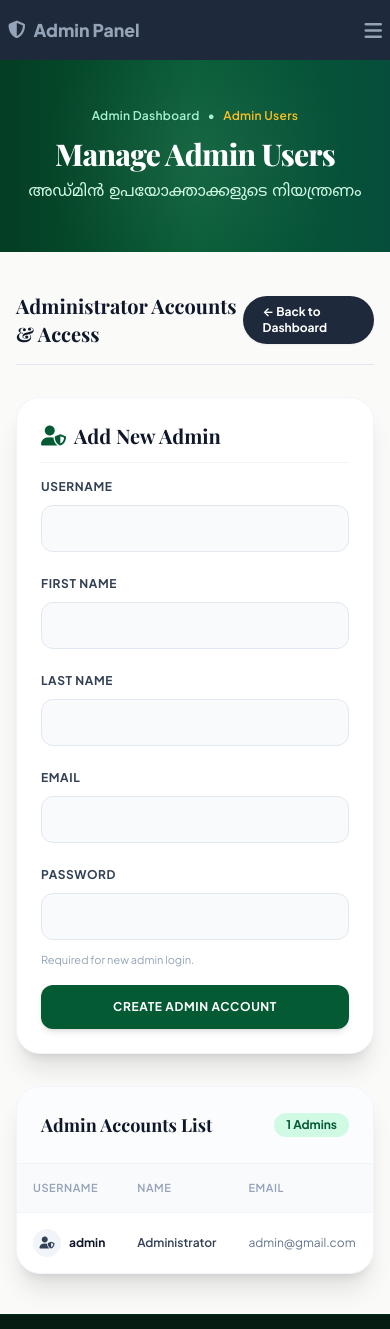
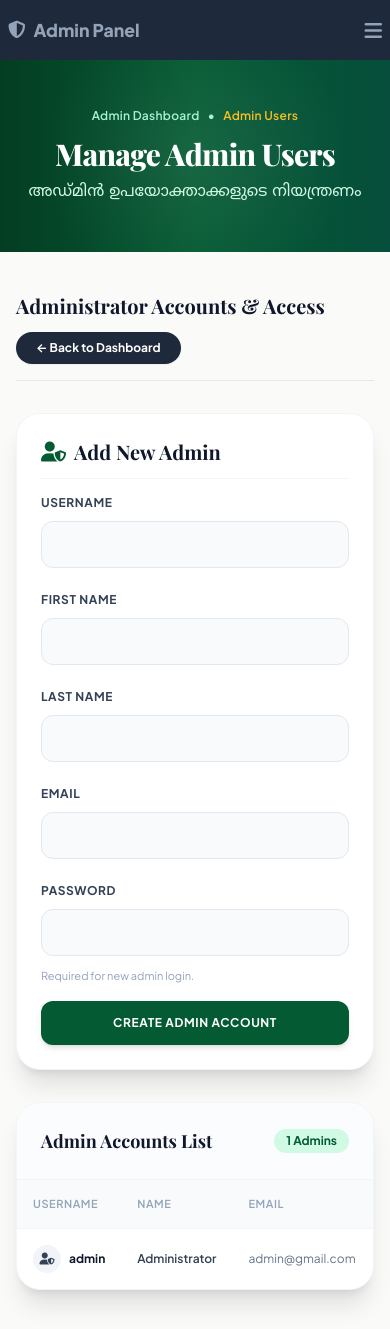
Before and after one commit to sinan-prvt/Islamic_Center, a Django app: page /manage/admins/ in a window 390 px wide. Shown: the top 1329 px of the page. Run offline with Django 5.2, Linux system fonts and the light colour scheme; a user stored in the database is signed in; data comes from the database, SQL or seed files in the repository; some libraries are stand-ins or nearby versions; some web fonts are replaced.

Commit message:
Fix mobile responsiveness for admin page section headers and back buttons

```diff
--- a/templates/manage_admins.html
+++ b/templates/manage_admins.html
@@ -24,9 +24,9 @@
 <section class="bg-[#fafaf9] py-10 md:py-16 min-h-[80vh]">
     <div class="container mx-auto px-4 md:px-8 max-w-6xl">
 
-        <div class="flex justify-between items-center mb-8 pb-4 border-b border-slate-200">
+        <div class="flex flex-col sm:flex-row justify-between items-start sm:items-center gap-3 sm:gap-4 mb-8 pb-4 border-b border-slate-200">
             <h3 class="font-serif text-xl font-bold text-slate-900 m-0">Administrator Accounts & Access</h3>
-            <a href="{% url 'dashboard' %}" class="bg-slate-800 hover:bg-slate-900 text-white px-5 py-2 rounded-full font-bold text-xs no-underline transition-colors shadow-sm">
+            <a href="{% url 'dashboard' %}" class="bg-slate-800 hover:bg-slate-900 text-white px-5 py-2 rounded-full font-bold text-xs no-underline transition-colors shadow-sm shrink-0">
                 &larr; Back to Dashboard
             </a>
         </div>
--- a/templates/manage_donations.html
+++ b/templates/manage_donations.html
@@ -24,9 +24,9 @@
 <section class="bg-[#fafaf9] py-10 md:py-16 min-h-[80vh]">
     <div class="container mx-auto px-4 md:px-8 max-w-6xl">
 
-        <div class="flex justify-between items-center mb-8 pb-4 border-b border-slate-200">
+        <div class="flex flex-col sm:flex-row justify-between items-start sm:items-center gap-3 sm:gap-4 mb-8 pb-4 border-b border-slate-200">
             <h3 class="font-serif text-xl font-bold text-slate-900 m-0">Donation Entry & Public Ledger</h3>
-            <a href="{% url 'dashboard' %}" class="bg-slate-800 hover:bg-slate-900 text-white px-5 py-2 rounded-full font-bold text-xs no-underline transition-colors shadow-sm">
+            <a href="{% url 'dashboard' %}" class="bg-slate-800 hover:bg-slate-900 text-white px-5 py-2 rounded-full font-bold text-xs no-underline transition-colors shadow-sm shrink-0">
                 &larr; Back to Dashboard
             </a>
         </div>
--- a/templates/manage_expenses.html
+++ b/templates/manage_expenses.html
@@ -24,9 +24,9 @@
 <section class="bg-[#fafaf9] py-10 md:py-16 min-h-[80vh]">
     <div class="container mx-auto px-4 md:px-8 max-w-6xl">
 
-        <div class="flex justify-between items-center mb-8 pb-4 border-b border-slate-200">
+        <div class="flex flex-col sm:flex-row justify-between items-start sm:items-center gap-3 sm:gap-4 mb-8 pb-4 border-b border-slate-200">
             <h3 class="font-serif text-xl font-bold text-slate-900 m-0">Expenditure Tracking & Records</h3>
-            <a href="{% url 'dashboard' %}" class="bg-slate-800 hover:bg-slate-900 text-white px-5 py-2 rounded-full font-bold text-xs no-underline transition-colors shadow-sm">
+            <a href="{% url 'dashboard' %}" class="bg-slate-800 hover:bg-slate-900 text-white px-5 py-2 rounded-full font-bold text-xs no-underline transition-colors shadow-sm shrink-0">
                 &larr; Back to Dashboard
             </a>
         </div>
--- a/templates/manage_gallery.html
+++ b/templates/manage_gallery.html
@@ -24,9 +24,9 @@
 <section class="bg-[#fafaf9] py-10 md:py-16 min-h-[80vh]">
     <div class="container mx-auto px-4 md:px-8 max-w-6xl">
 
-        <div class="flex justify-between items-center mb-8 pb-4 border-b border-slate-200">
+        <div class="flex flex-col sm:flex-row justify-between items-start sm:items-center gap-3 sm:gap-4 mb-8 pb-4 border-b border-slate-200">
             <h3 class="font-serif text-xl font-bold text-slate-900 m-0">Gallery Image Management</h3>
-            <a href="{% url 'dashboard' %}" class="bg-slate-800 hover:bg-slate-900 text-white px-5 py-2 rounded-full font-bold text-xs no-underline transition-colors shadow-sm">
+            <a href="{% url 'dashboard' %}" class="bg-slate-800 hover:bg-slate-900 text-white px-5 py-2 rounded-full font-bold text-xs no-underline transition-colors shadow-sm shrink-0">
                 &larr; Back to Dashboard
             </a>
         </div>
--- a/templates/manage_members.html
+++ b/templates/manage_members.html
@@ -24,9 +24,9 @@
 <section class="bg-[#fafaf9] py-10 md:py-16 min-h-[80vh]">
     <div class="container mx-auto px-4 md:px-8 max-w-6xl">
 
-        <div class="flex justify-between items-center mb-8 pb-4 border-b border-slate-200">
+        <div class="flex flex-col sm:flex-row justify-between items-start sm:items-center gap-3 sm:gap-4 mb-8 pb-4 border-b border-slate-200">
             <h3 class="font-serif text-xl font-bold text-slate-900 m-0">Committee Roster Management</h3>
-            <a href="{% url 'dashboard' %}" class="bg-slate-800 hover:bg-slate-900 text-white px-5 py-2 rounded-full font-bold text-xs no-underline transition-colors shadow-sm">
+            <a href="{% url 'dashboard' %}" class="bg-slate-800 hover:bg-slate-900 text-white px-5 py-2 rounded-full font-bold text-xs no-underline transition-colors shadow-sm shrink-0">
                 &larr; Back to Dashboard
             </a>
         </div>
--- a/templates/manage_programs.html
+++ b/templates/manage_programs.html
@@ -24,9 +24,9 @@
 <section class="bg-[#fafaf9] py-10 md:py-16 min-h-[80vh]">
     <div class="container mx-auto px-4 md:px-8 max-w-6xl">
 
-        <div class="flex justify-between items-center mb-8 pb-4 border-b border-slate-200">
+        <div class="flex flex-col sm:flex-row justify-between items-start sm:items-center gap-3 sm:gap-4 mb-8 pb-4 border-b border-slate-200">
             <h3 class="font-serif text-xl font-bold text-slate-900 m-0">Event & Announcement Publishing</h3>
-            <a href="{% url 'dashboard' %}" class="bg-slate-800 hover:bg-slate-900 text-white px-5 py-2 rounded-full font-bold text-xs no-underline transition-colors shadow-sm">
+            <a href="{% url 'dashboard' %}" class="bg-slate-800 hover:bg-slate-900 text-white px-5 py-2 rounded-full font-bold text-xs no-underline transition-colors shadow-sm shrink-0">
                 &larr; Back to Dashboard
             </a>
         </div>
```
